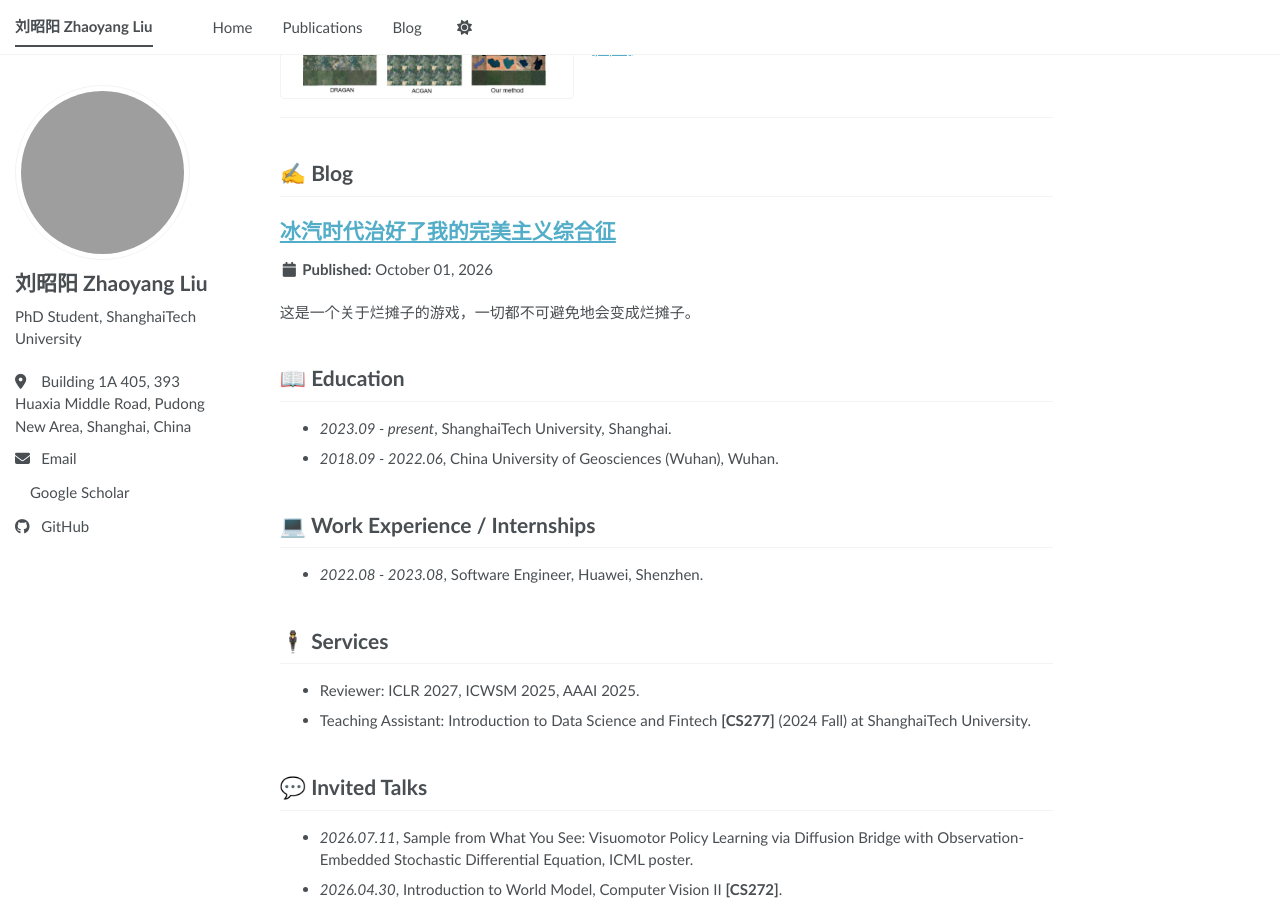
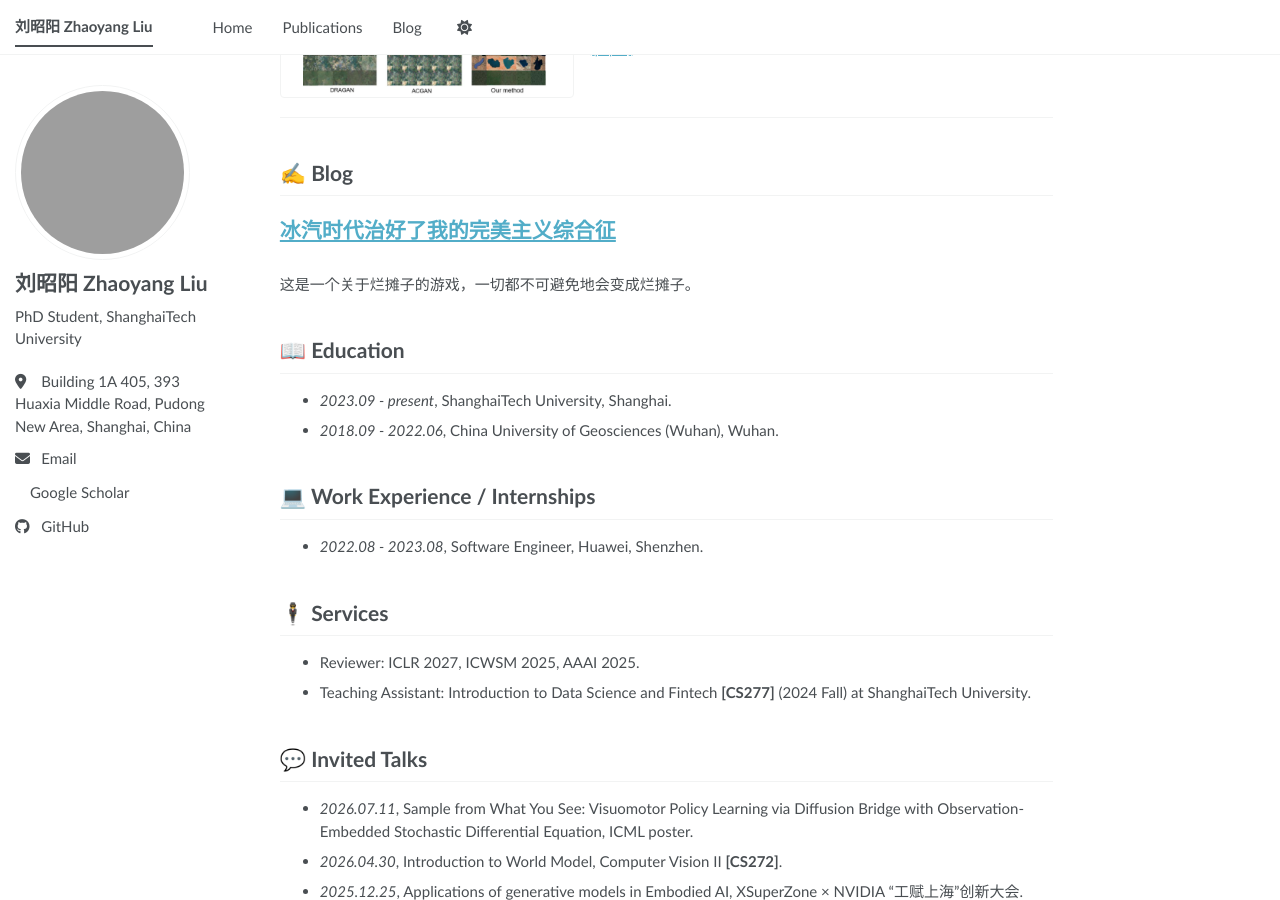
Before and after one commit to zhy-liu/zhy-liu.github.io, a Jekyll site: the page built from _pages/about.md, in a window 1280 px wide and 900 px high, scrolled down 1146 px. Built offline with Jekyll 4.4.1, drawn with Linux system fonts in a browser that asks for light colours; a style sheet for code colours, icons or effects is not loaded; our own code applies the rules of GitHub Pages for plain Markdown files.

Commit message:
Hide autogenerated dates for undated blog essays

```diff
--- a/_includes/archive-single.html
+++ b/_includes/archive-single.html
@@ -42,7 +42,7 @@
           <p> {{ post.type }}, <i>{{ post.venue }}</i>, {{ post.date | default: "1900-01-01" | date: "%Y" }} </p>
         {% elsif post.collection == 'publications' %}
           <p>Published in <i>{{ post.venue }}</i>, {{ post.date | default: "1900-01-01" | date: "%Y" }} </p>
-        {% elsif post.date %}
+        {% elsif post.date and post.collection != 'blog' %}
          <p class="page__date"><strong><i class="fa fa-fw fa-calendar" aria-hidden="true"></i> {{ site.data.ui-text[site.locale].date_label | default: "Published:" }}</strong> <time datetime="{{ post.date | default: "1900-01-01" | date_to_xmlschema }}">{{ post.date | default: "1900-01-01" | date: "%B %d, %Y" }}</time></p>
         {% endif %}
 
--- a/_includes/seo.html
+++ b/_includes/seo.html
@@ -40,7 +40,7 @@
   {% assign seo_author_twitter = seo_author_twitter | replace: "@", "" %}
 {% endif %}
 
-{% if page.date %}
+{% if page.date and page.collection != 'blog' %}
   <meta property="article:published_time" content="{{ page.date | date_to_xmlschema }}">
 {% endif %}
 
--- a/_layouts/single.html
+++ b/_layouts/single.html
@@ -20,7 +20,7 @@ layout: default
   <article class="page" itemscope itemtype="http://schema.org/CreativeWork">
     {% if page.title %}<meta itemprop="headline" content="{{ page.title | markdownify | strip_html | strip_newlines | escape_once }}">{% endif %}
     {% if page.excerpt %}<meta itemprop="description" content="{{ page.excerpt | markdownify | strip_html | strip_newlines | escape_once }}">{% endif %}
-    {% if page.date %}<meta itemprop="datePublished" content="{{ page.date | date: "%B %d, %Y" }}">{% endif %}
+    {% if page.date and page.collection != 'blog' %}<meta itemprop="datePublished" content="{{ page.date | date: "%B %d, %Y" }}">{% endif %}
     {% if page.modified %}<meta itemprop="dateModified" content="{{ page.modified | date: "%B %d, %Y" }}">{% endif %}
 
     <div class="page__inner-wrap">
@@ -40,7 +40,7 @@ layout: default
           <p>Published in <i>{{ page.venue }}</i></p>
         {% elsif page.venue and page.date %}
           <p>Published in <i>{{ page.venue }}</i>, {{ page.date | default: "1900-01-01" | date: "%Y" }} </p>
-        {% elsif page.date %}
+        {% elsif page.date and page.collection != 'blog' %}
           <p class="page__date"><strong><i class="fa fa-fw fa-calendar" aria-hidden="true"></i> {{ site.data.ui-text[site.locale].date_label | default: "Published:" }}</strong> <time datetime="{{ page.date | date_to_xmlschema }}">{{ page.date | default: "1900-01-01" | date: "%B %d, %Y" }}</time></p>
         {% endif %}
         </header>
```
